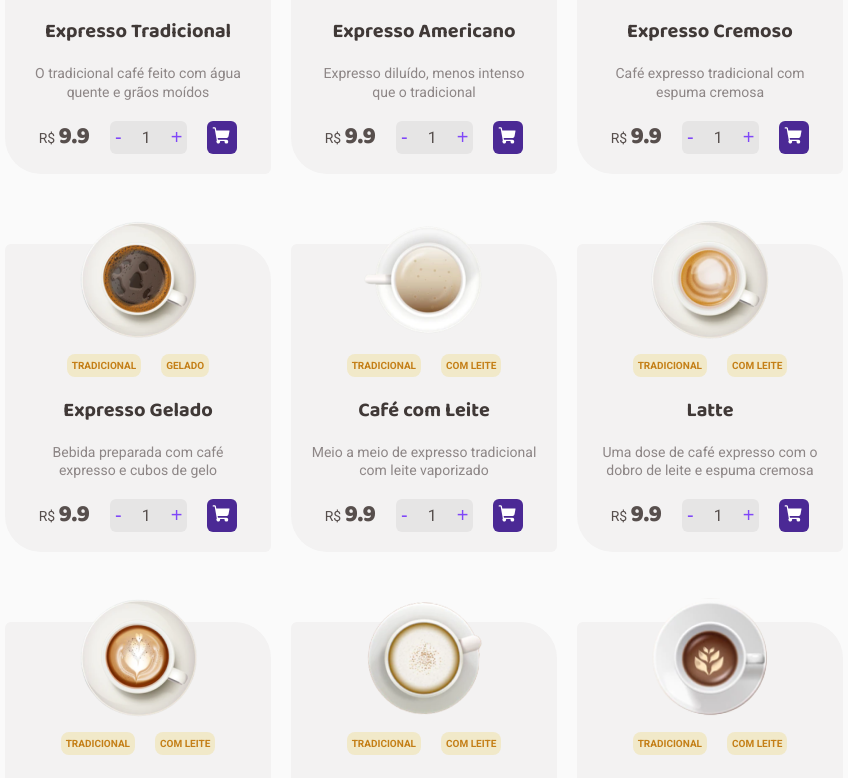
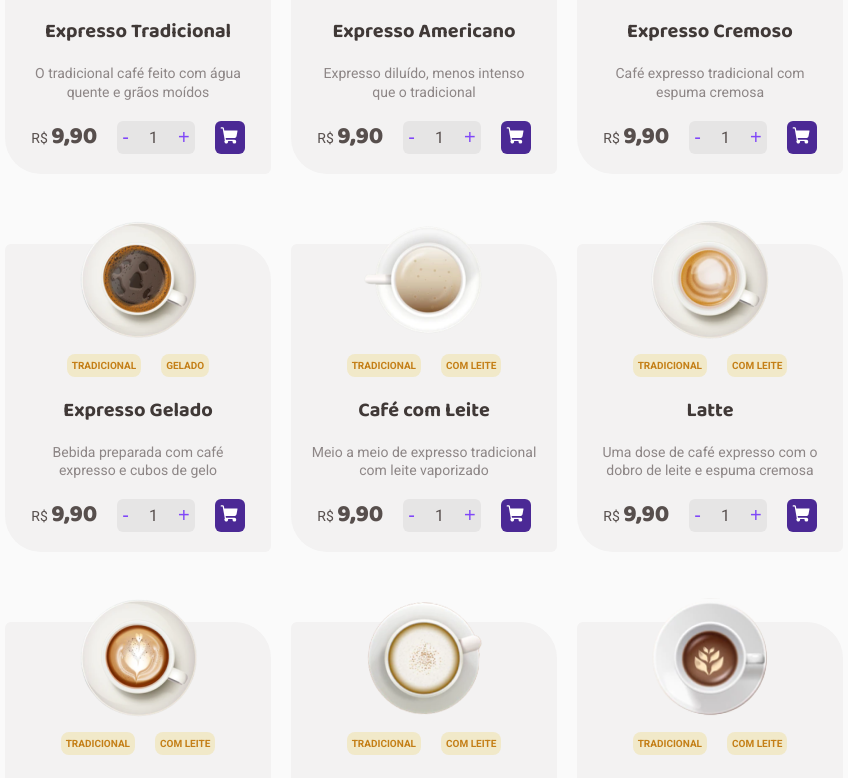
Before and after one commit to rubinoDev/coffee-delivery, a React (Vite) app: page / in a window 1280 px wide. Shown: the part 952-1730 px from the top of the page, without its empty margins (123-971 px from the left). Built offline with nearby package versions, Linux system fonts and the light colour scheme.

Commit message:
cleaning code

```diff
--- a/package.json
+++ b/package.json
@@ -18,6 +18,7 @@
     "react-currency-format": "^1.1.0",
     "react-dom": "^18.2.0",
     "react-router-dom": "^6.3.0",
+    "react-toastify": "^9.0.8",
     "styled-components": "^5.3.5"
   },
   "devDependencies": {
--- a/src/App.tsx
+++ b/src/App.tsx
@@ -5,6 +5,7 @@ import { ProductsContextProvider } from './contexts/ProductsContext/ProductsCont
 import { Router } from './Router'
 import { GlobalStyle } from './styles/global'
 import { DefaultTheme } from './styles/themes/default'
+import { ToastContainer } from 'react-toastify'
 
 export function App() {
 
@@ -13,11 +14,11 @@ export function App() {
       <BrowserRouter>
         <ProductsContextProvider>
           <CartContextProvider>
+            <GlobalStyle/>
             <Router/>
           </CartContextProvider>
         </ProductsContextProvider>
       </BrowserRouter>
-      <GlobalStyle/>
     </ThemeProvider>
   )
 }
--- a/src/components/CoffeeCard/index.tsx
+++ b/src/components/CoffeeCard/index.tsx
@@ -4,6 +4,7 @@ import { Coffee, ProductsContext } from "../../contexts/ProductsContext/Products
 import { BuyContainer, CardContainer, LabelsContainer } from "./styles";
 import { nanoid } from 'nanoid';
 import { CartContext } from "../../contexts/CartContext/CartContext";
+
 
 interface CoffeeCardProps{
   coffee: Coffee;
@@ -16,6 +17,7 @@ export function CoffeeCard({coffee}: CoffeeCardProps){
   } = useContext(ProductsContext)
 
   const { handleAddProductToCart } = useContext( CartContext )
+
 
   return(
     <CardContainer>
@@ -34,7 +36,7 @@ export function CoffeeCard({coffee}: CoffeeCardProps){
       <p>{coffee.description}</p>
 
       <BuyContainer>
-        <span>R$ <strong>{coffee.price}</strong></span>
+        <span>R$ <strong>9,90</strong></span>
 
         <div>
           <div>
--- a/src/contexts/CartContext/CartContext.tsx
+++ b/src/contexts/CartContext/CartContext.tsx
@@ -33,7 +33,6 @@ export function CartContextProvider({children}: CartContextProviderProps){
         : item
     }))
     : setCart(prevState => [...prevState, productsFiltered[0]])
-
   }
 
   function handleAddProductQuantityInCart(id: number){
--- a/src/pages/Home/index.tsx
+++ b/src/pages/Home/index.tsx
@@ -4,6 +4,7 @@ import { CoffeeCard } from '../../components/CoffeeCard'
 import { Stats } from '../../components/Stats'
 import { ProductsContext } from '../../contexts/ProductsContext/ProductsContext'
 import { CoffeesMenu, HomeHeader, HomeHeaderContent } from './styles'
+
 
 export function Home(){
   const { products } = useContext(ProductsContext)
@@ -34,6 +35,7 @@ export function Home(){
           ))}
         </div>
       </CoffeesMenu>
+
     </main>
   )
 }
```
Also changed, not shown: 1 other file (tests, documents, lock files or other folders).
